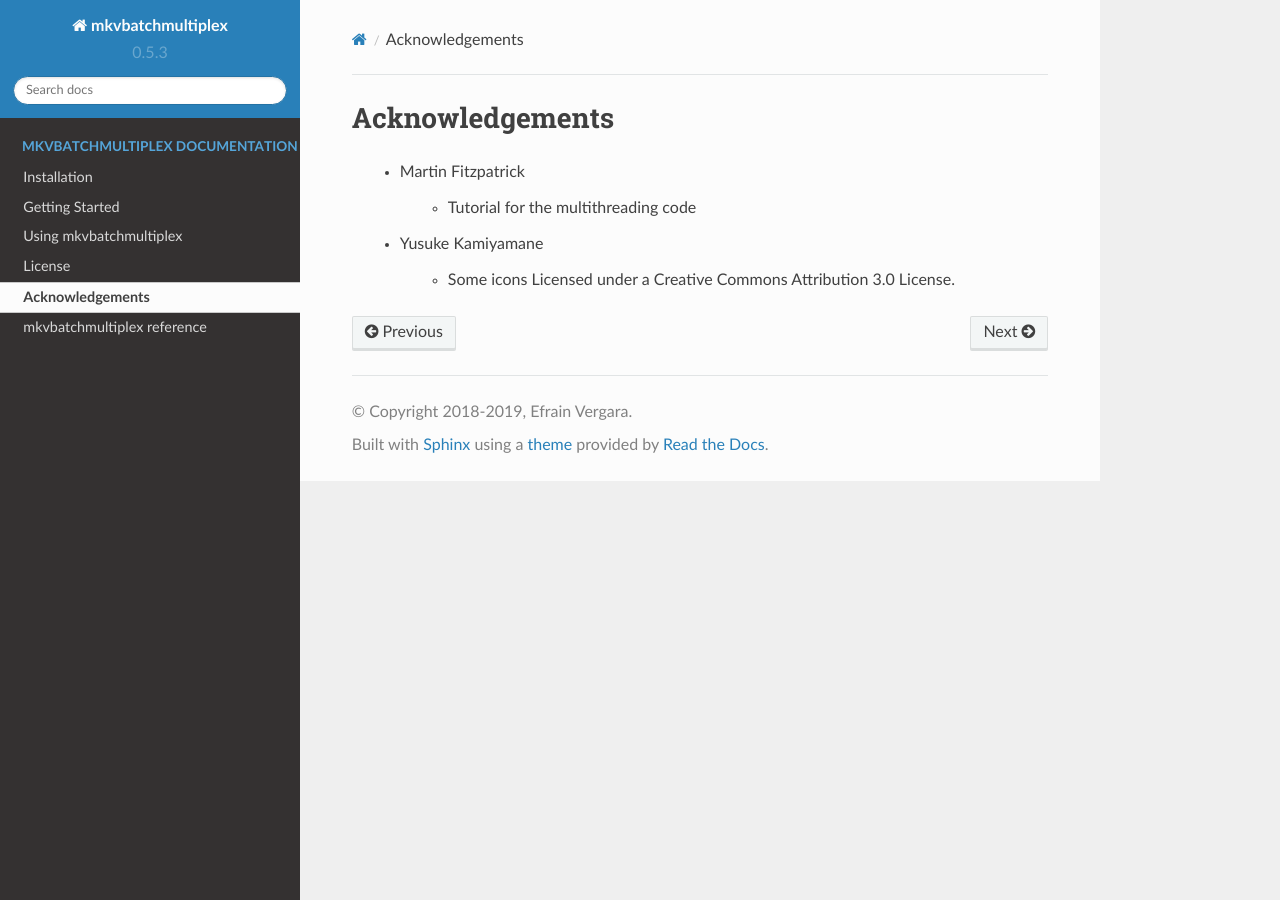
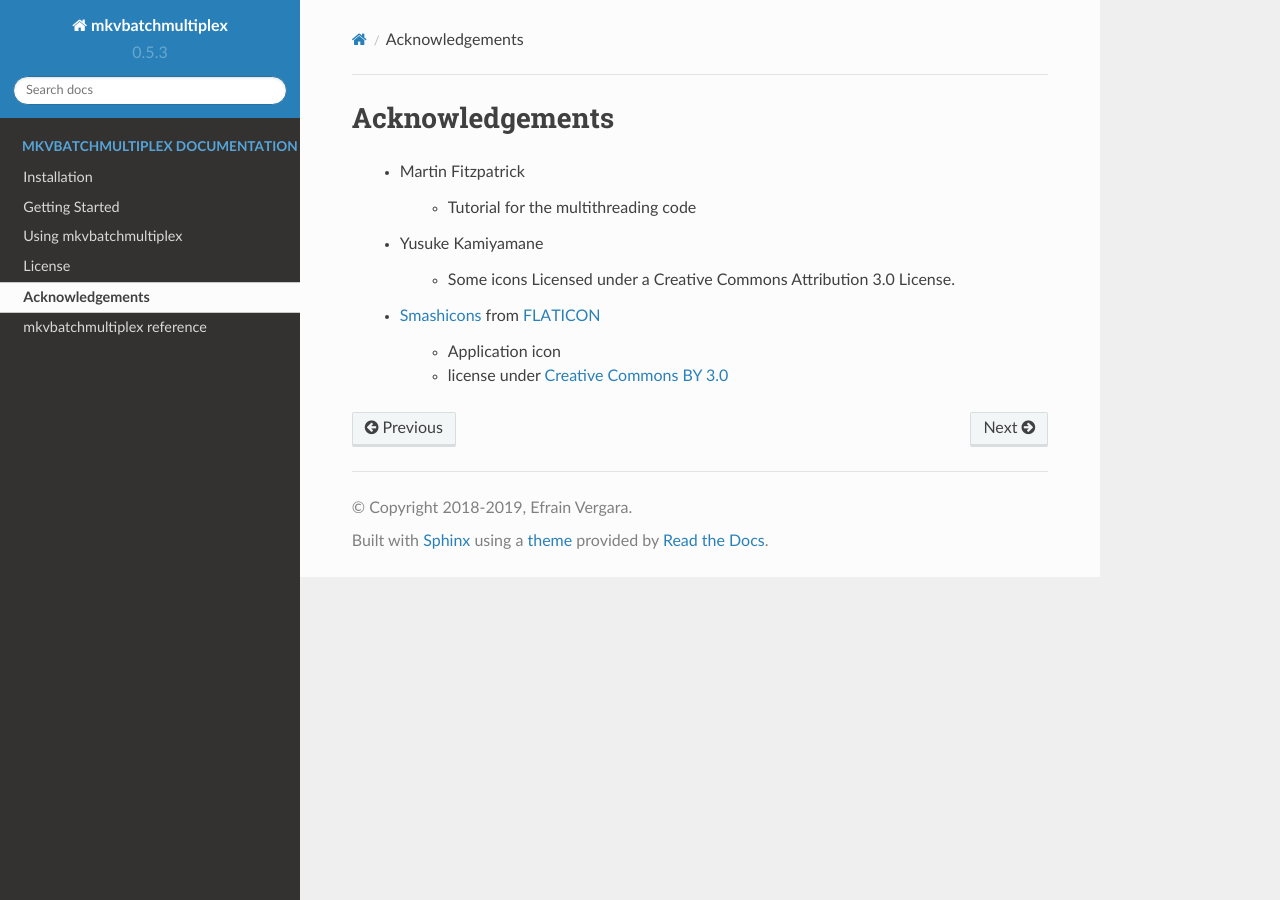
Before and after one commit to akai10tsuki/mkvbatchmultiplex, a Sphinx documentation site: the page built from docs/source/acknowledgements.rst, in a window 1280 px wide. Built offline with Sphinx 7.4.7 and the Read the Docs theme 2.0.0, drawn with Linux system fonts in a browser that asks for light colours; the version number is read from the project's files by our own code.

Commit message:
changed: documentation updates

```diff
--- a/docs/source/acknowledgements.rst
+++ b/docs/source/acknowledgements.rst
@@ -9,3 +9,12 @@
     * Yusuke Kamiyamane
 
         - Some icons Licensed under a Creative Commons Attribution 3.0 License.
+
+    * Smashicons_ from FLATICON_
+
+        - Application icon
+        - license under `Creative Commons BY 3.0`_
+
+.. _Smashicons: https://www.flaticon.com/authors/smashicons
+.. _FLATICON: https://www.flaticon.com
+.. _`Creative Commons BY 3.0`: http://creativecommons.org/licenses/by/3.0
```
